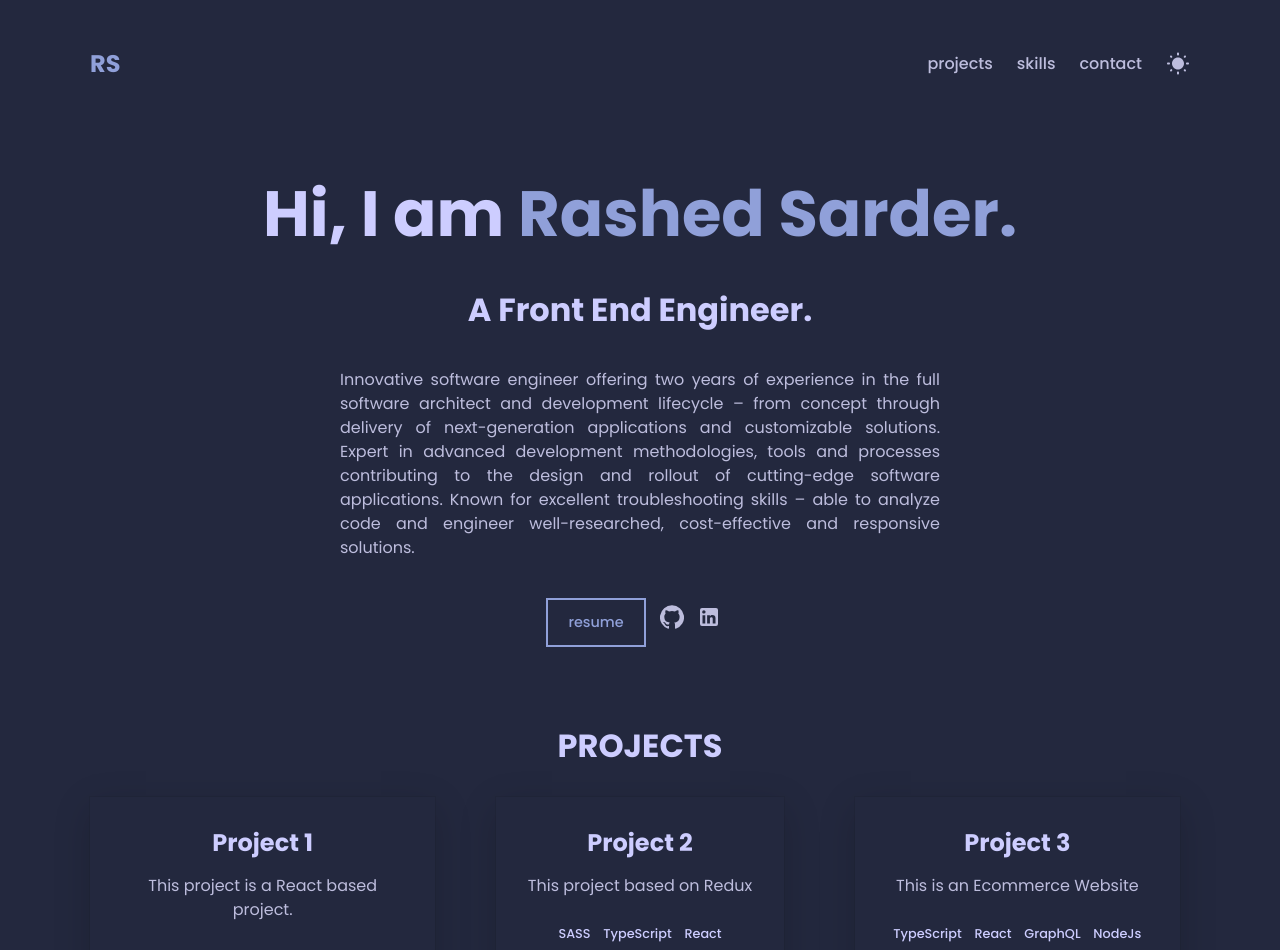
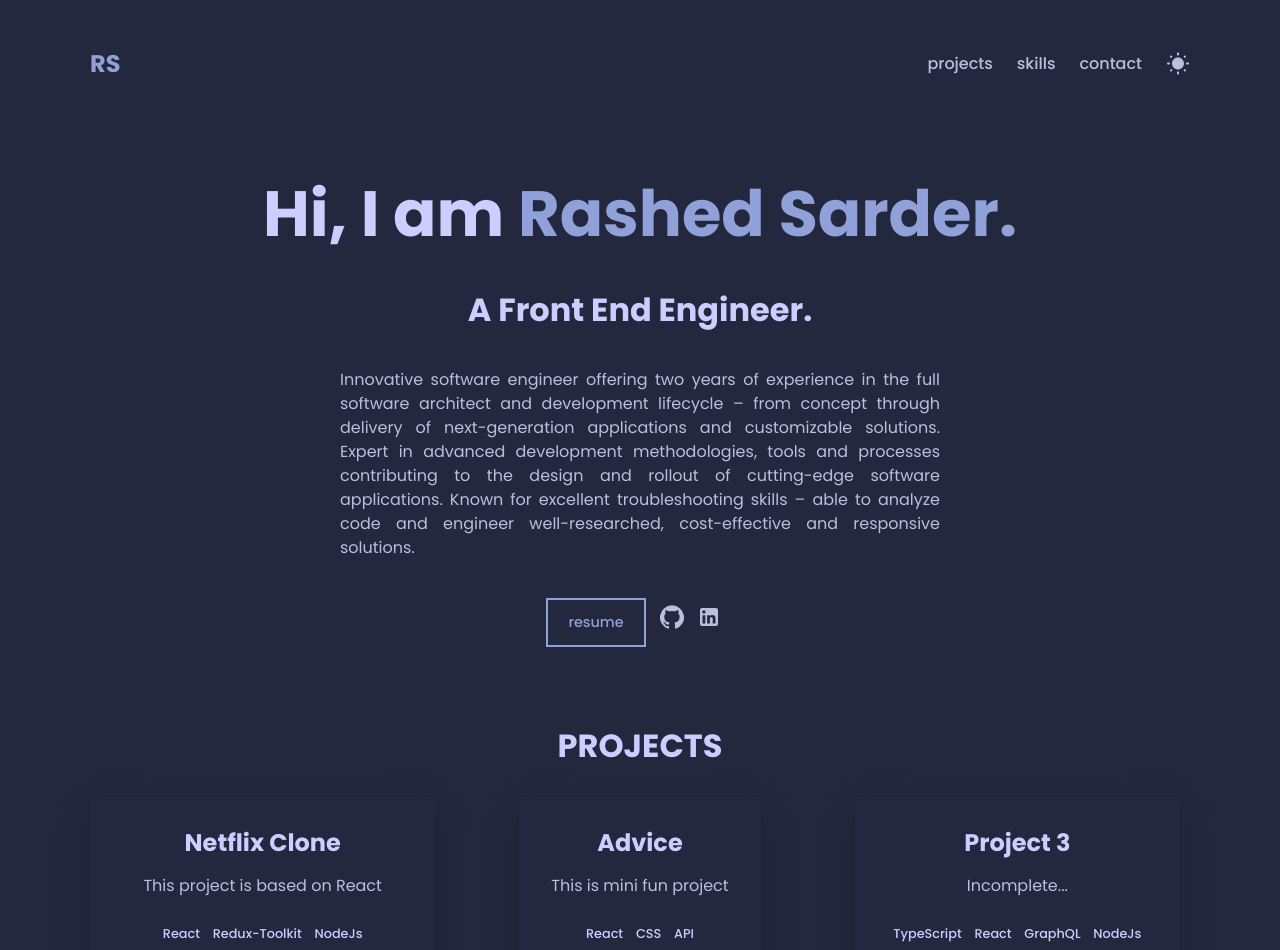
Before and after one commit to rashedsarder13/me, a React (Create React App) app: page / in a window 1280 px wide. Shown: the top 950 px of the page. Built offline with nearby package versions, Linux system fonts and the light colour scheme.

Commit message:
added two portfolio

```diff
--- a/src/components/ProjectContainer/ProjectContainer.js
+++ b/src/components/ProjectContainer/ProjectContainer.js
@@ -20,6 +20,7 @@ const ProjectContainer = ({ project }) => (
 
     {project.sourceCode && (
       <a
+        // target='_blank'
         href={project.sourceCode}
         aria-label='source code'
         className='link link--icon'
@@ -30,6 +31,7 @@ const ProjectContainer = ({ project }) => (
 
     {project.livePreview && (
       <a
+        // target='_blank'
         href={project.livePreview}
         aria-label='live preview'
         className='link link--icon'
--- a/src/portfolio.js
+++ b/src/portfolio.js
@@ -24,25 +24,25 @@ const projects = [
   // projects can be added an removed
   // if there are no projects, Projects section won't show up
   {
-    name: 'Project 1',
+    name: 'Netflix Clone',
     description:
-      'This project is a React based project.',
-    stack: ['SASS', 'TypeScript', 'React'],
-    sourceCode: 'https://github.com',
-    livePreview: 'https://github.com',
+      'This project is based on React',
+    stack: ['React', 'Redux-Toolkit', 'NodeJs', 'MongoDB', 'React Hook', 'CSS Styling'],
+    sourceCode: 'https://github.com/rashedsarder13/Netflix-Clone-with-React-Redux-Toolkit-Nodejs-MongoDB',
+    livePreview: 'https://netflixtubee.netlify.app',
   },
   {
-    name: 'Project 2',
+    name: 'Advice',
     description:
-      'This project based on Redux',
-    stack: ['SASS', 'TypeScript', 'React'],
-    sourceCode: 'https://github.com',
-    livePreview: 'https://github.com',
+      'This is mini fun project',
+    stack: ['React', 'CSS', 'API'],
+    sourceCode: 'https://github.com/rashedsarder13/advice',
+    livePreview: 'https://onlyadvice.netlify.app/',
   },
   {
     name: 'Project 3',
     description:
-      'This is an Ecommerce Website',
+      'Incomplete...',
     stack: ['TypeScript', 'React', 'GraphQL', 'NodeJs'],
     sourceCode: 'https://github.com',
     livePreview: 'https://github.com',
```
